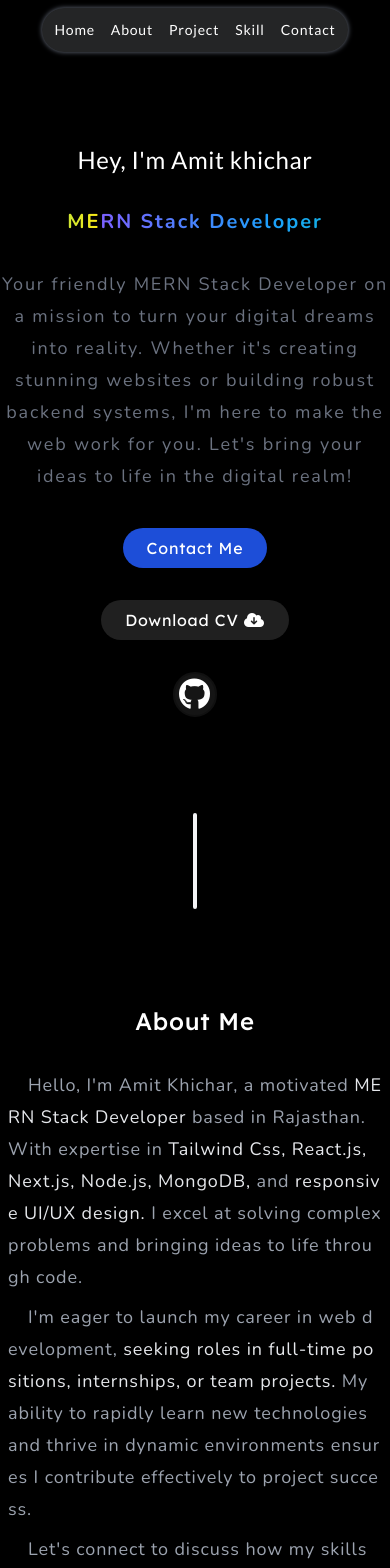
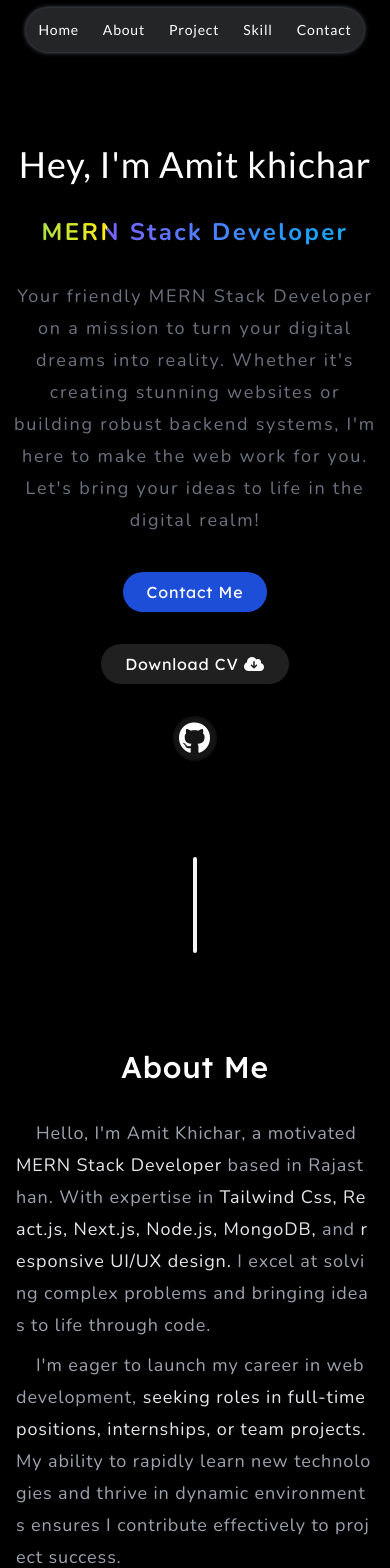
Before and after one commit to amitkhichar01/portfolio, a React (Vite) app: page / in a window 390 px wide. Shown: the top 1568 px of the page. Built offline with nearby package versions, Linux system fonts and the light colour scheme.

Commit message:
fix few issues

```diff
--- a/src/About.jsx
+++ b/src/About.jsx
@@ -26,7 +26,7 @@ export default function about() {
         >
             <div className=" px-2 w-full text-base sm:w-5/6 lg:w-6/12 sm:text-base tracking-wider">
                 <SectionHeading heading="About Me" />
-                <div className="text-lg text-start tracking-wider break-all leading-8 indent-5 font-normal font-nunito">
+                <div className="text-lg text-start tracking-wider break-all leading-8 indent-5 px-2 font-normal font-nunito">
                     <p className="text-gray-400 pb-2">
                         Hello, I&#39;m Amit Khichar, a motivated <span className="text-gray-200">MERN Stack Developer</span> based in Rajasthan. With expertise in{" "}
                         <span className="text-gray-200">Tailwind Css, React.js, Next.js, Node.js, MongoDB, </span>
--- a/src/Contact.jsx
+++ b/src/Contact.jsx
@@ -20,7 +20,7 @@ export default function Contact() {
         <>
             <motion.section
                 id="contact"
-                className="flex justify-start items-center flex-col tracking-wider font-nunito text-lg py-24"
+                className="flex justify-start items-center flex-col tracking-wider font-nunito text-lg py-24 px-2"
                 variants={fadeInAnimationVariants}
                 initial="initial"
                 whileInView="animate"
--- a/src/Skill.jsx
+++ b/src/Skill.jsx
@@ -46,7 +46,7 @@ const SkillsData = () => (
 
 export default function Skill() {
     return (
-        <section id="skill" className="flex justify-center flex-col items-center tracking-wider pt-24">
+        <section id="skill" className="flex justify-center flex-col items-center tracking-wider pt-24 px-2">
             <div className="scroll-mt-28 max-w-[53rem]">
                 <SectionHeading heading="Skills" />
                 <SkillsData />
--- a/src/hero.jsx
+++ b/src/hero.jsx
@@ -17,9 +17,9 @@ function hero() {
             whileInView={{ opacity: 1 }}
         >
             <div className="flex justify-center items-center flex-col tracking-wider">
-                <h1 className="text-2xl font-medium tracking-wide mb-8 sm:text-5xl text-center  font-lato">Hey, I&#39;m Amit khichar</h1>
-                <h2 className="magic-text headline font-nunito text-xl font-bold mb-4 sm:text-3xl tracking-widest text-center">MERN Stack Developer</h2>
-                <p className="font-nunito my-4 w-full text-lg text-gray-500 leading-8 tracking-widest text-center sm:w-5/6 lg:w-7/12 xl:w-2/5">
+                <h1 className="text-4xl font-medium tracking-wide mb-8 sm:text-5xl text-center  font-lato">Hey, I&#39;m Amit khichar</h1>
+                <h2 className="magic-text headline font-nunito text-2xl font-bold mb-4 sm:text-3xl tracking-widest text-center">MERN Stack Developer</h2>
+                <p className="font-nunito my-4 px-2 w-full text-lg text-gray-500 leading-8 tracking-widest text-center sm:w-5/6 lg:w-7/12 xl:w-2/5">
                     Your friendly MERN Stack Developer on a mission to turn your digital dreams into reality. Whether it&apos;s creating stunning websites or building robust backend systems, I&apos;m
                     here to make the web work for you. Let&apos;s bring your ideas to life in the digital realm!
                 </p>
--- a/src/navbar.jsx
+++ b/src/navbar.jsx
@@ -6,7 +6,7 @@ function Navbar() {
 
     return (
         <motion.nav className="flex justify-center items-center fixed top-0 w-full z-50" initial={{ y: -100, opacity: 0 }} animate={{ y: 0, opacity: 1 }} transition={transition}>
-            <div className="font-lato flex justify-center items-center cursor-pointer rounded-full mt-2 p-1 tracking-wider bg-[#242526] shadow-[0px_0px_5px] shadow-gray-500 sm:gap-4 sm:px-2 sm:py-1">
+            <div className="font-lato flex justify-center items-center gap-2 cursor-pointer rounded-full mt-2 p-1 tracking-wider bg-[#242526] shadow-[0px_0px_5px] shadow-gray-500 sm:gap-4 sm:px-2 sm:py-1">
                 <Link to="home" smooth={true} className="relative p-2 text-sm transition-all ease-in duration-500 sm:px-3 sm:py-2 sm:text-base hover:text-gray-500">
                     Home
                 </Link>
--- a/src/section-heading.jsx
+++ b/src/section-heading.jsx
@@ -1,6 +1,6 @@
 import PropTypes from "prop-types";
 
-const SectionHeading = ({ heading }) => <h2 className="font-lexend text-2xl font-medium mb-8 sm:text-4xl text-center">{heading}</h2>;
+const SectionHeading = ({ heading }) => <h2 className="font-lexend text-3xl font-medium mb-8 sm:text-4xl text-center">{heading}</h2>;
 
 SectionHeading.propTypes = {
     heading: PropTypes.string.isRequired,
```
